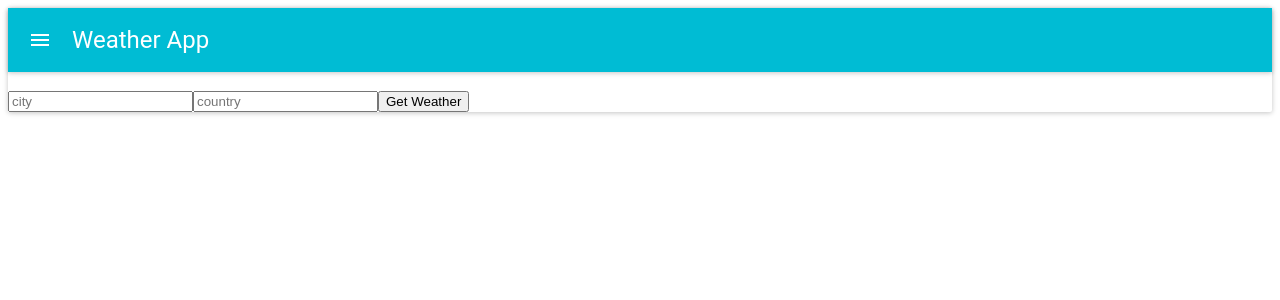
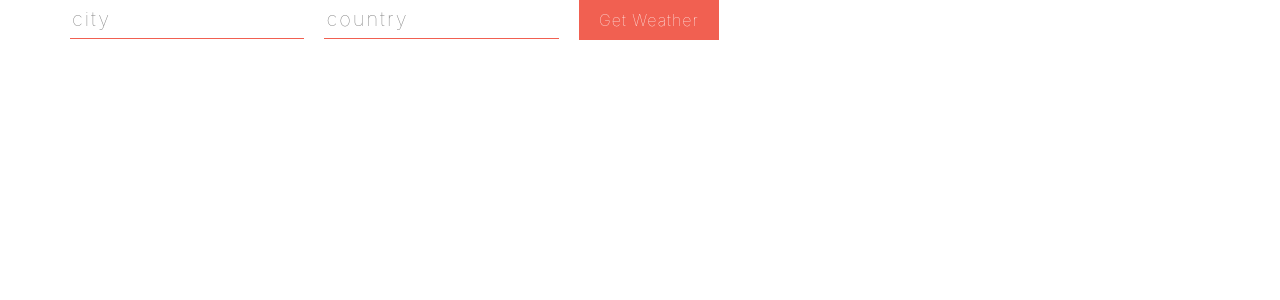
Before and after one commit to ali1129js/WeatherReact, a React (Create React App) app: page / in a window 1280 px wide. Shown: the top 300 px of the page. Built offline with nearby package versions, Linux system fonts and the light colour scheme.

Commit message:
styling :(

```diff
--- /dev/null
+++ b/src/App.css
@@ -0,0 +1,47 @@
+/**
+ * @Author: Ali
+ * @Date:   2018-05-09T15:59:56+02:00
+ * @Last modified by:   Ali
+ * @Last modified time: 2018-05-09T15:59:56+02:00
+ */
+
+input[type="text"] {
+  background-color: transparent;
+  border: 0;
+  border-bottom: solid 1px #f16051;
+  width: 30%;
+  padding-bottom: 4px;
+  color: #fff !important;
+  font-weight: lighter;
+  letter-spacing: 2px;
+  margin-bottom: 30px;
+  margin-right: 20px;
+  font-size: 20px;
+}
+
+input[type="text"] {
+    outline: none;
+}
+
+input:-webkit-autofill {
+    -webkit-box-shadow: 0 0 0 30px #2c3e50 inset;
+    -webkit-text-fill-color: #fff !important;
+}
+
+button {
+  border: 0;
+  padding: 8px 20px;
+  margin: 0 2px;
+  border-radius: 2px;
+  font-weight: lighter;
+  letter-spacing: 1px;
+  font-size: 15px;
+  cursor: pointer;
+  background-color: #f16051;
+  color: #fff;
+  font-weight: 100;
+}
+
+button:active {
+  outline: none;
+}
--- a/src/App.js
+++ b/src/App.js
@@ -2,14 +2,13 @@
  * @Author: Ali
  * @Date:   2018-05-05T17:04:42+02:00
  * @Last modified by:   Ali
- * @Last modified time: 2018-05-09T14:36:39+02:00
+ * @Last modified time: 2018-05-09T16:02:35+02:00
  */
 import React, { Component } from 'react'
 import Form from './Components/Form'
 import Weather from './Components/Weather'
-import AppBar from './Components/AppBar'
-import {MuiThemeProvider} from 'material-ui/styles'
-import Paper from 'material-ui/Paper'
+//import AppBar from './Components/AppBar'
+
 
 const API_KEY = '32941f4c12936fc51133cb69ca8f8b8a'
 
@@ -42,16 +41,6 @@ class App extends Component {
         error: ''
       })
     }
-    if(data.cod){
-      this.setState({
-        temperature: undefined,
-        city: undefined,
-        country: undefined,
-        humidity: undefined,
-        description: undefined,
-        error: 'City not Found'
-      })
-    }
     else {
       this.setState({
         temperature: undefined,
@@ -65,11 +54,12 @@ class App extends Component {
   }
   render() {
     return (
-      <MuiThemeProvider>
-        <Paper>
-          <AppBar />
-          <br />
-          <Form getWeather={this.getWeather}/>
+          <div className="wrapper">
+            <div className="main">
+              <div className="container">
+                <div className="row">
+                  <div className="col-xs-7 form-container">
+                    <Form getWeather={this.getWeather} />
                     <Weather
                       temperature={this.state.temperature}
                       humidity={this.state.humidity}
@@ -78,66 +68,12 @@ class App extends Component {
                       description={this.state.description}
                       error={this.state.error}
                     />
-        </Paper>
-      </MuiThemeProvider>
+                  </div>
+                </div>
+              </div>
+            </div>
+          </div>
     )
   }
 }
-
 export default App
-/*
-class MyComponent extends React.Component {
-  constructor(props) {
-    super(props);
-    this.state = {
-      error: null,
-      isLoaded: false,
-      items: []
-    };
-  }
-
-  componentDidMount() {
-    fetch("https://api.example.com/items")
-      .then(res => res.json())
-      .then(
-        (result) => {
-          this.setState({
-            isLoaded: true,
-            items: result.items
-          });
-        },
-        // Note: it's important to handle errors here
-        // instead of a catch() block so that we don't swallow
-        // exceptions from actual bugs in components.
-        (error) => {
-          this.setState({
-            isLoaded: true,
-            error
-          });
-        }
-      )
-  }
-
-  render() {
-    const { error, isLoaded, items } = this.state;
-    if (error) {
-      return <div>Error: {error.message}</div>;
-    } else if (!isLoaded) {
-      return <div>Loading...</div>;
-    } else {
-      return (
-        <ul>
-          {items.map(item => (
-            <li key={item.name}>
-              {item.name} {item.price}
-            </li>
-          ))}
-        </ul>
-      );
-    }
-  }
-}
-
-city = e.target.elemnets/city.value
-http://api.openweathermap.org/data/2.5/weather?q=${city},${country}&appid=API_ALI
-*/
--- a/src/Components/Form.js
+++ b/src/Components/Form.js
@@ -2,12 +2,12 @@
  * @Author: Ali
  * @Date:   2018-05-05T19:00:54+02:00
  * @Last modified by:   Ali
- * @Last modified time: 2018-05-09T13:35:24+02:00
+ * @Last modified time: 2018-05-09T15:59:11+02:00
  */
 import React from 'react'
 
 const Form = props => (
-  <form onSubmit={props.getWeather}>
+  <form  onSubmit={props.getWeather}>
     <input type="text" name="city" placeholder="city" />
     <input type="text" name="country" placeholder="country" />
     <button> Get Weather </button>
--- a/src/Components/Weather.js
+++ b/src/Components/Weather.js
@@ -2,13 +2,13 @@
  * @Author: Ali
  * @Date:   2018-05-05T19:41:09+02:00
  * @Last modified by:   Ali
- * @Last modified time: 2018-05-09T13:36:13+02:00
+ * @Last modified time: 2018-05-09T16:00:21+02:00
  */
 import React from 'react'
 
 const Weather = props => (
-  <div className="w">
-    { props.city && props.country && <p> Location: {props.city},country </p> }
+  <div>
+    { props.city && props.country && <p> Location: {props.city},{props.country} </p> }
     { props.temperature && <p> Temperature:  {props.temperature} </p>}
     { props.humidity && <p> Humidity:{props.humidity} </p>}
     { props.description && <p> Condition:{props.description} </p>}
--- a/src/index.js
+++ b/src/index.js
@@ -2,11 +2,13 @@
  * @Author: Ali
  * @Date:   2018-05-05T17:04:27+02:00
  * @Last modified by:   Ali
- * @Last modified time: 2018-05-05T17:04:32+02:00
+ * @Last modified time: 2018-05-09T15:39:09+02:00
  */
 import React from 'react'
 import ReactDOM from 'react-dom'
 import App from './App'
+import './App.css'
+import 'bootstrap/dist/css/bootstrap.min.css'
 import registerServiceWorker from './registerServiceWorker'
 
 ReactDOM.render(<App />, document.getElementById('root'))
```
Lines whose indentation alone changed are shown as unchanged.
